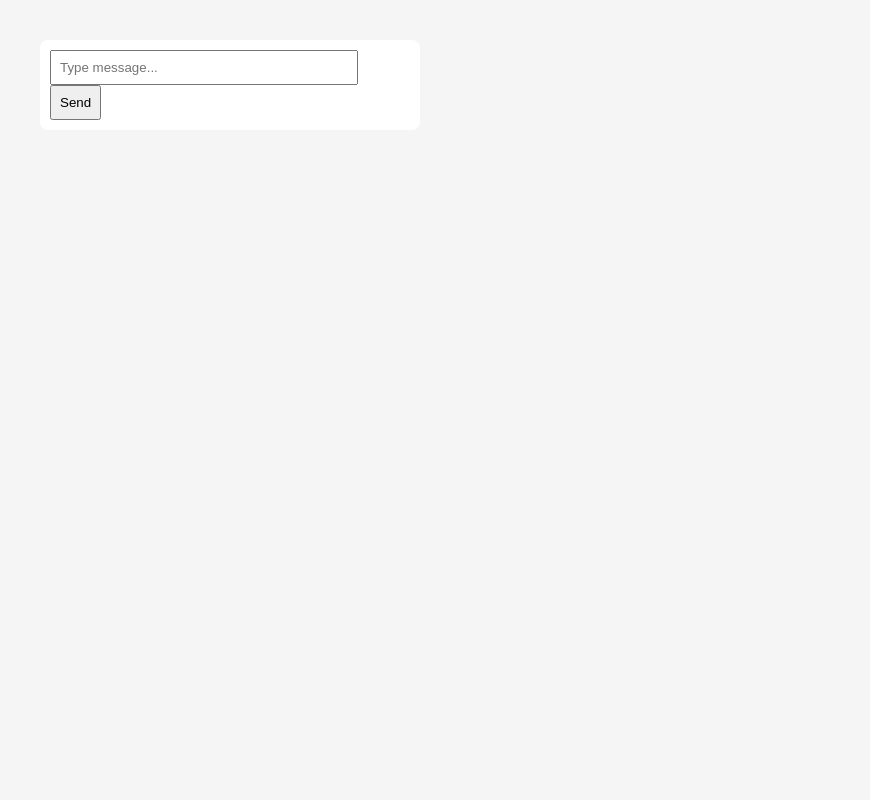
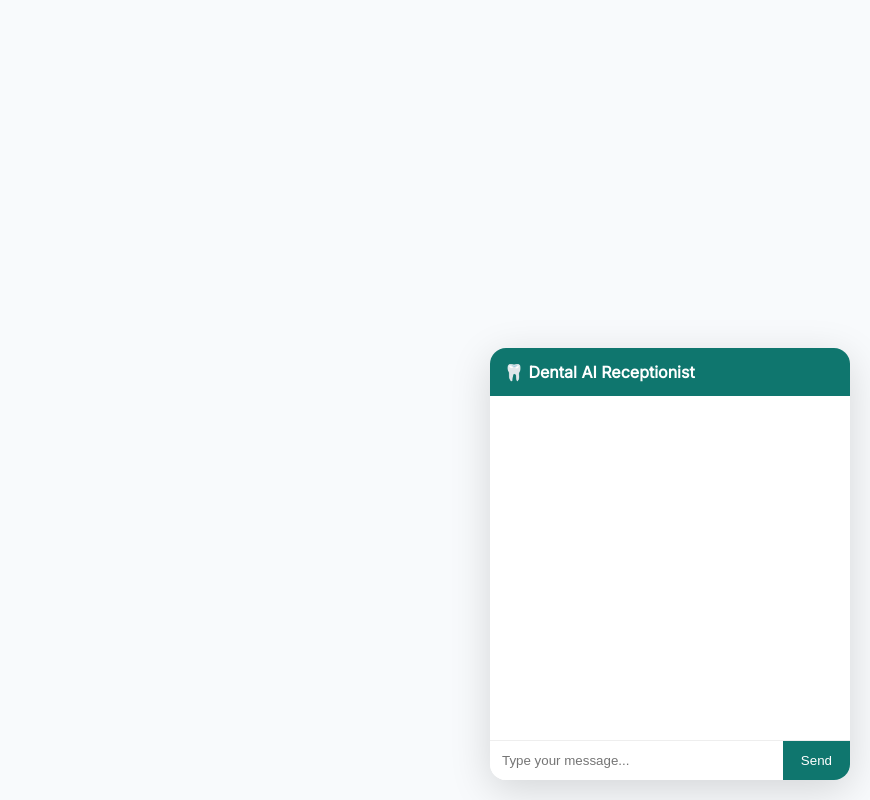
Before and after one commit to aby-a11y/Dental-AI-demo, a plain HTML site: page static/index.html in a window 1280 px wide. Shown: the whole page, without its empty margins (410-1280 px from the left). Drawn offline with Linux system fonts and the light colour scheme.

Commit message:
Update index.html

```diff
--- a/static/index.html
+++ b/static/index.html
@@ -1,35 +1,88 @@
 <!DOCTYPE html>
 <html>
 <head>
-  <title>Dental AI Demo</title>
+  <title>Dental AI Assistant</title>
+  <link href="https://fonts.googleapis.com/css2?family=Inter&display=swap" rel="stylesheet">
   <style>
-    body { font-family: Arial; background:#f5f5f5; }
-    .chat { width: 360px; margin: 40px auto; background: #fff; padding: 10px; border-radius: 8px; }
-    .msg { margin: 8px 0; }
-    .user { text-align: right; color: blue; }
-    .bot { text-align: left; color: green; }
-    input { width: 80%; padding: 8px; }
-    button { padding: 8px; }
+    body {
+      font-family: Inter, sans-serif;
+      background: #f8fafc;
+    }
+    .chatbox {
+      width: 360px;
+      position: fixed;
+      bottom: 20px;
+      right: 20px;
+      background: #fff;
+      border-radius: 16px;
+      box-shadow: 0 10px 40px rgba(0,0,0,0.15);
+      overflow: hidden;
+    }
+    .header {
+      background: #0f766e;
+      color: #fff;
+      padding: 14px;
+      font-weight: 600;
+    }
+    .messages {
+      padding: 12px;
+      height: 320px;
+      overflow-y: auto;
+    }
+    .bot {
+      background: #e0f2fe;
+      padding: 10px 14px;
+      border-radius: 12px;
+      margin-bottom: 8px;
+      max-width: 85%;
+    }
+    .user {
+      background: #0f766e;
+      color: white;
+      padding: 10px 14px;
+      border-radius: 12px;
+      margin-bottom: 8px;
+      margin-left: auto;
+      max-width: 85%;
+    }
+    .input {
+      display: flex;
+      border-top: 1px solid #eee;
+    }
+    input {
+      flex: 1;
+      border: none;
+      padding: 12px;
+      outline: none;
+    }
+    button {
+      background: #0f766e;
+      color: white;
+      border: none;
+      padding: 0 18px;
+      cursor: pointer;
+    }
   </style>
 </head>
 <body>
 
-<div class="chat">
-  <div id="messages"></div>
-  <input id="input" placeholder="Type message..." />
-  <button onclick="send()">Send</button>
+<div class="chatbox">
+  <div class="header">
+    🦷 Dental AI Receptionist
+  </div>
+  <div class="messages" id="chat"></div>
+  <div class="input">
+    <input id="msg" placeholder="Type your message..." />
+    <button onclick="send()">Send</button>
+  </div>
 </div>
 
 <script>
 async function send() {
-  const input = document.getElementById("input");
-  const msg = input.value;
+  const msg = document.getElementById("msg").value;
   if (!msg) return;
-
-  document.getElementById("messages").innerHTML +=
-    `<div class="msg user">${msg}</div>`;
-
-  input.value = "";
+  document.getElementById("chat").innerHTML += `<div class="user">${msg}</div>`;
+  document.getElementById("msg").value = "";
 
   const res = await fetch("/chat", {
     method: "POST",
@@ -38,9 +91,7 @@ async function send() {
   });
 
   const data = await res.json();
-
-  document.getElementById("messages").innerHTML +=
-    `<div class="msg bot">${data.reply}</div>`;
+  document.getElementById("chat").innerHTML += `<div class="bot">${data.reply}</div>`;
 }
 </script>
 
```
